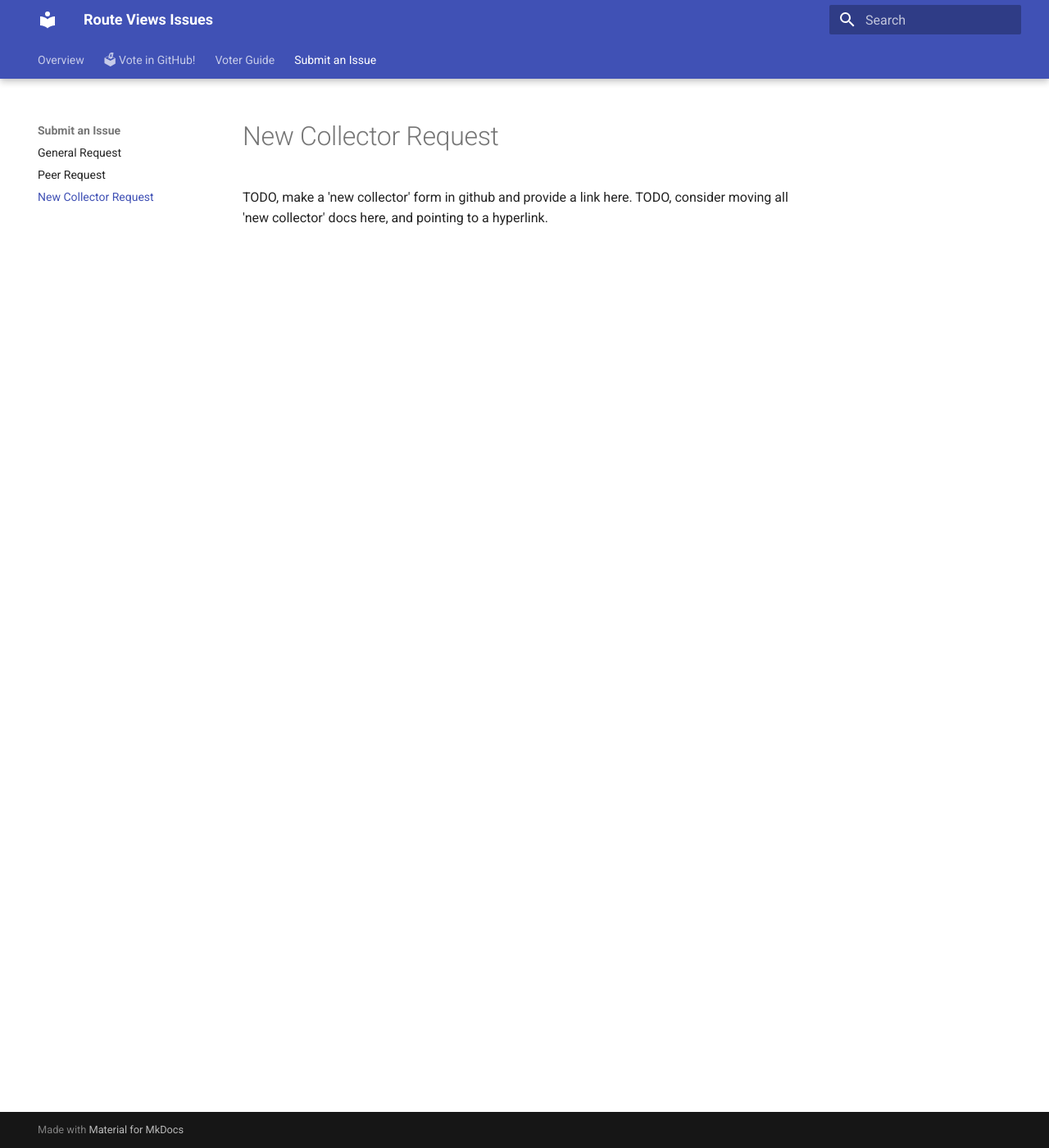
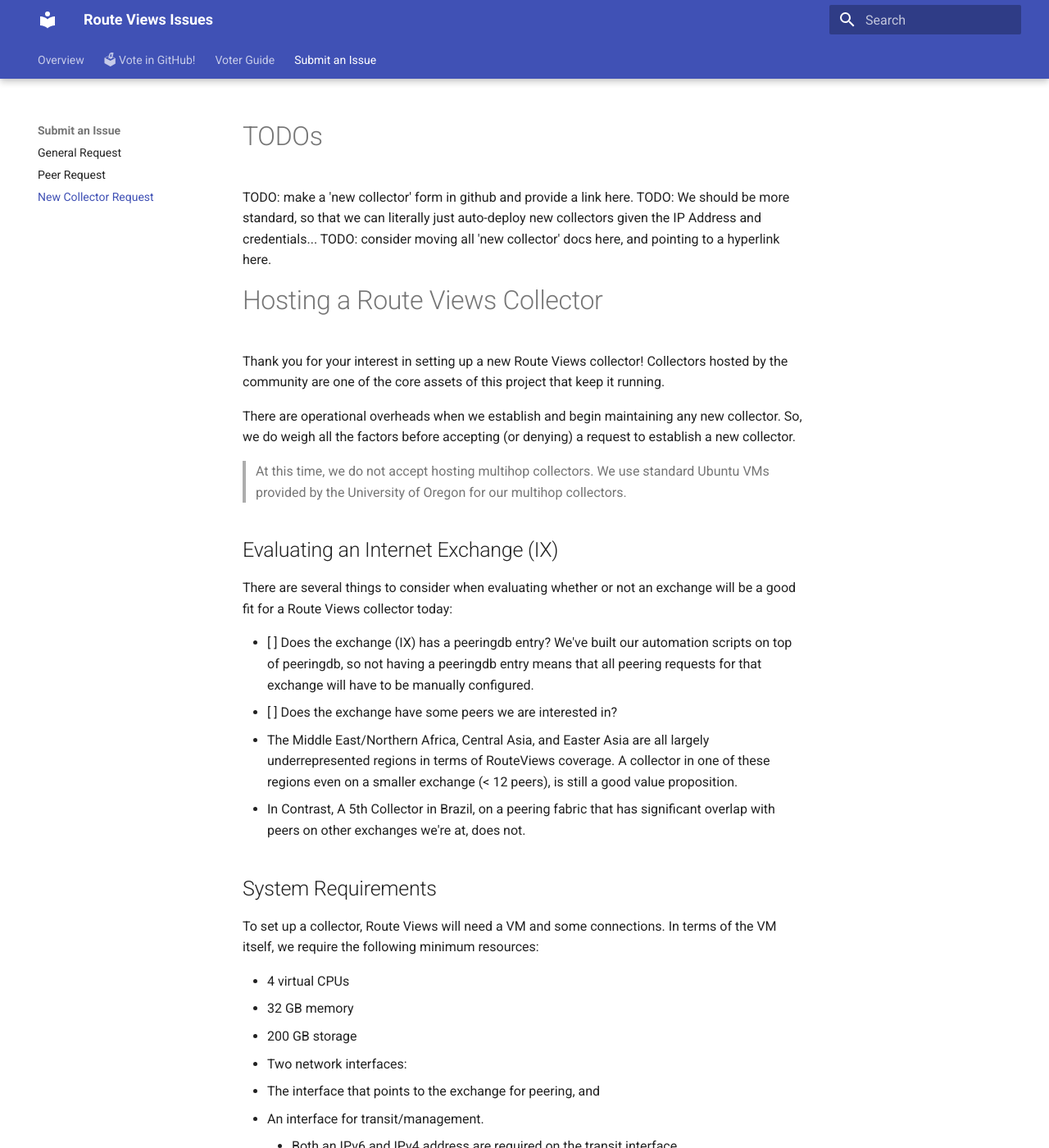
Before and after one commit to routeviews/issues, an MkDocs documentation site: the page built from docs/new-collector.md, in a window 1280 px wide and 1400 px high. Shown: the whole window at 82% size. Built offline with MkDocs 1.6.1 and Material for MkDocs 9.7.7, drawn with Linux system fonts in a browser that asks for light colours; some of the changed text lies outside the part shown.

Commit message:
Begining work on a new-collector form, and documentation.

```diff
--- a/docs/new-collector.md
+++ b/docs/new-collector.md
@@ -1,2 +1,44 @@
-TODO, make a 'new collector' form in github and provide a link here.
-TODO, consider moving all 'new collector' docs here, and pointing to a hyperlink.
+# TODOs
+
+TODO: make a 'new collector' form in github and provide a link here.
+TODO: We should be more standard, so that we can literally just auto-deploy new collectors given the IP Address and credentials...
+TODO: consider moving all 'new collector' docs here, and pointing to a hyperlink here.
+
+# Hosting a Route Views Collector
+
+Thank you for your interest in setting up a new Route Views collector!
+Collectors hosted by the community are one of the core assets of this project that keep it running.
+
+There are operational overheads when we establish and begin maintaining any new collector.
+So, we do weigh all the factors before accepting (or denying) a request to establish a new collector.
+
+> At this time, we do not accept hosting multihop collectors.
+> We use standard Ubuntu VMs provided by the University of Oregon for our multihop collectors.
+
+## Evaluating an Internet Exchange (IX)
+
+There are several things to consider when evaluating whether or not an exchange will be a good fit for a Route Views collector today:
+
+- [ ] Does the exchange (IX) has a peeringdb entry?
+  We've built our automation scripts on top of peeringdb, so not having a peeringdb entry means that all peering requests for that exchange will have to be manually configured.
+- [ ] Does the exchange have some peers we are interested in?
+  * The Middle East/Northern Africa, Central Asia, and Easter Asia are all largely underrepresented regions in terms of RouteViews coverage. A collector in one of these regions even on a smaller exchange (< 12 peers), is still a good value proposition.
+  * In Contrast, A 5th Collector in Brazil, on a peering fabric that has significant overlap with peers on other exchanges we're at, does not.
+
+## System Requirements
+
+To set up a collector, Route Views will need a VM and some connections.
+In terms of the VM itself, we require the following minimum resources:
+
+* 4 virtual CPUs
+* 32 GB memory
+* 200 GB storage
+* Two network interfaces:
+  1. The interface that points to the exchange for peering, and
+  2. An interface for transit/management.
+     * Both an IPv6 and IPv4 address are required on the transit interface.
+
+Additionally, we look to you to do the work of plumbing a VLAN from the IX to the new collector -- so that we can establish our collector at the IX.
+
+> Route Views is attempting to standardize on the Ubuntu Operating System.
+> So, if there will be an OS pre-installed, we prefer Ubuntu Server LTS.
```
Also changed, not shown: 1 other file.
